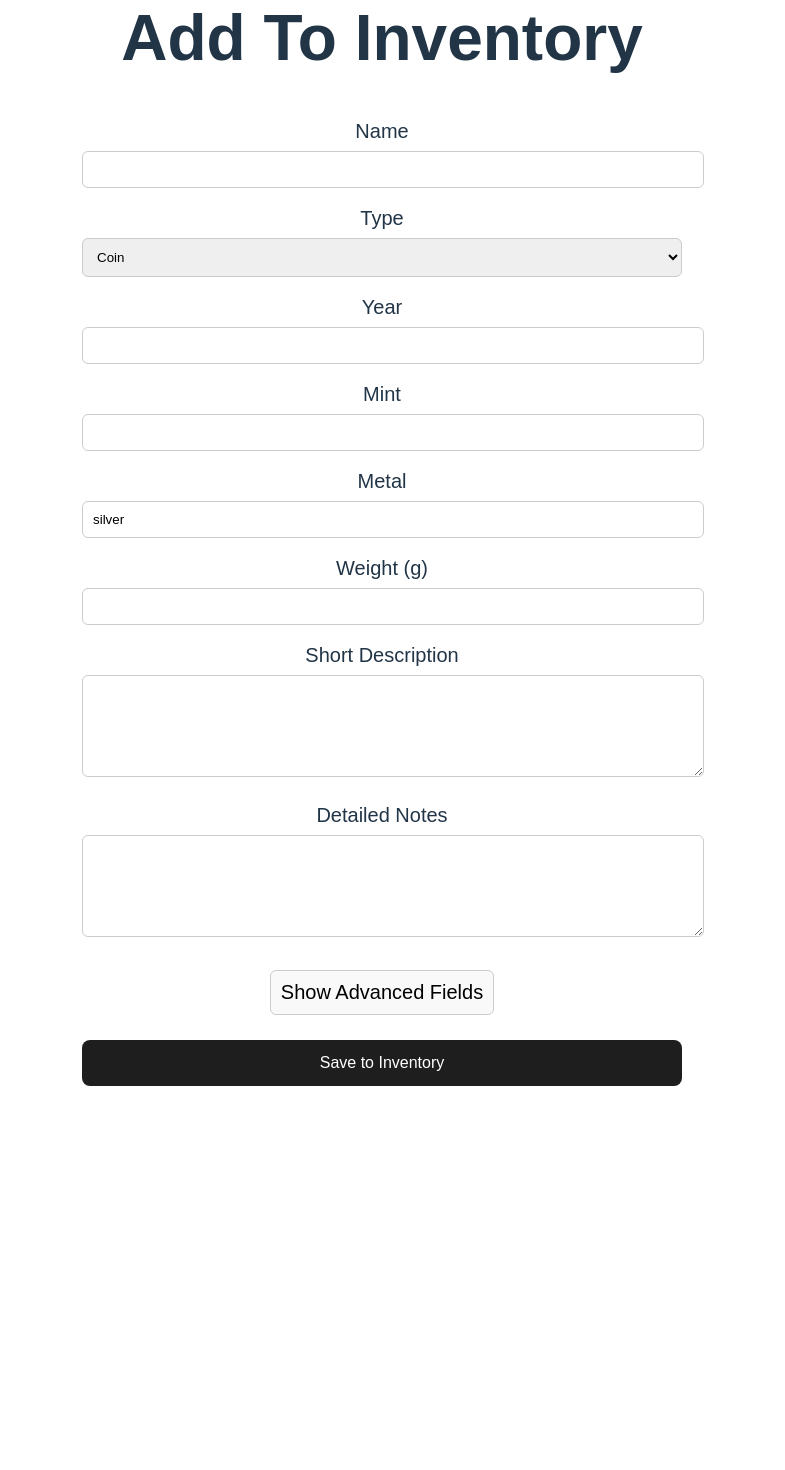
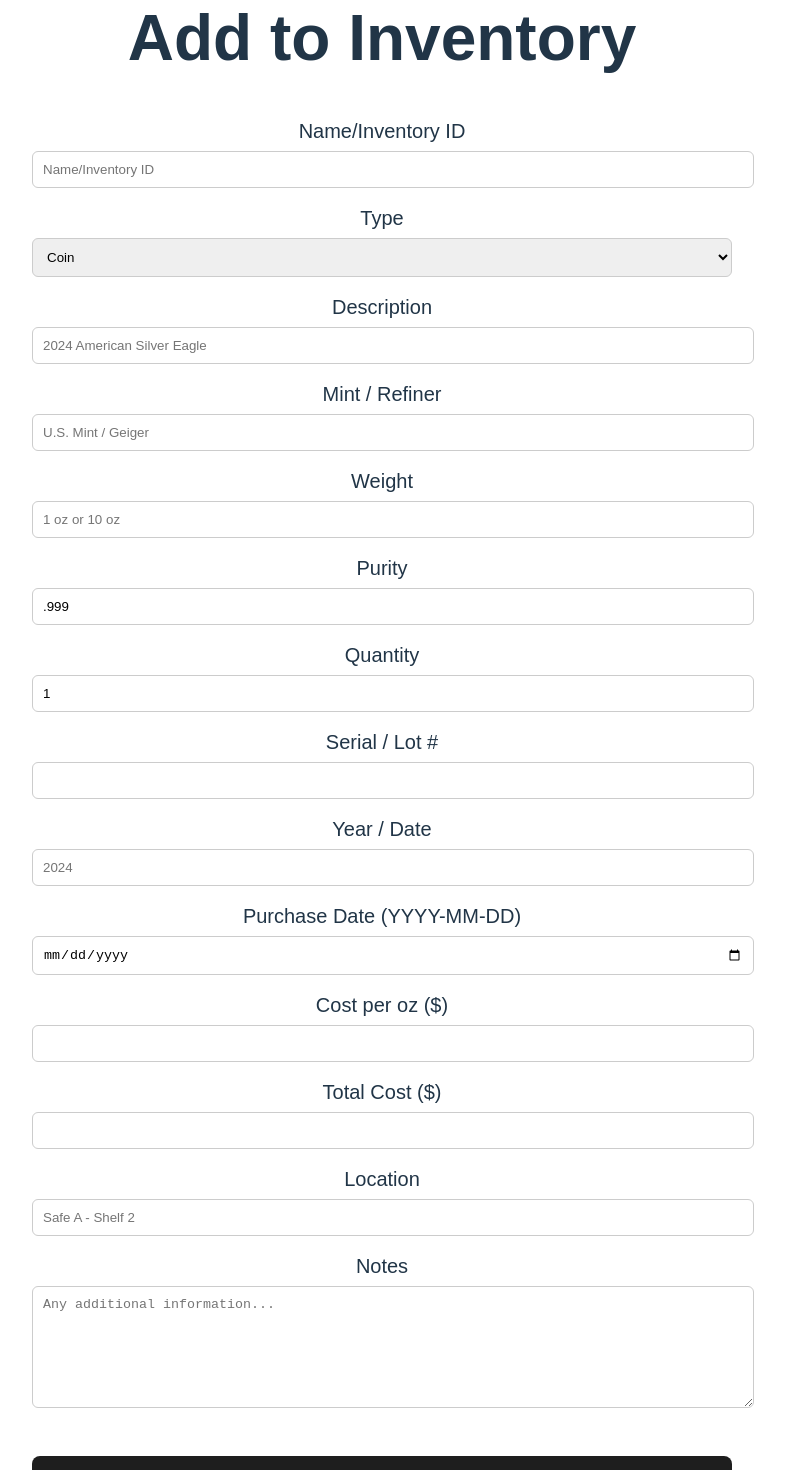
Before and after one commit to Foconnor/MetalVerify, a React (Vite) app: page /inventory/add in a window 1280 px wide. Shown: the part 180-1650 px from the top of the page, without its empty margins (258-1043 px from the left). Before the commit the page ends 1406 px from the top, so only its background shows below. Built offline with nearby package versions, Linux system fonts and the light colour scheme; no server answers.

Commit message:
improved inventory system

```diff
--- a/src/pages/Dashboard/AddInventoryItem.jsx
+++ b/src/pages/Dashboard/AddInventoryItem.jsx
@@ -1,40 +1,37 @@
 import { useState } from "react";
 import { useNavigate, useLocation } from "react-router-dom";
-
 import { useAuth } from "../../context/AuthContext";
-import { useTestStore } from "../../context/TestStoreContext";
 import { saveInventoryItem } from "../../firebase/saveInventoryItem";
 
 export default function AddInventoryItem() {
     const navigate = useNavigate();
     const location = useLocation();
+    const { user } = useAuth();
 
-    const { user } = useAuth();
-    const { selectedItem } = useTestStore();
+    const testData = location.state?.testData || {};
 
-    // Optional test data passed from result pages
-    const testData = location.state?.testData || null;
+    const [form, setForm] = useState({
+        inventoryId: "",           // e.g. COIN-2026-0147
+        type: "coin",              // Coin, Round, Bar
+        description: testData.profileName || "",
+        mintRefiner: "",
+        weight: "",
+        purity: ".999",
+        quantity: "1",
+        serialLot: "",
+        yearDate: "",
+        purchaseDate: "",
+        costPerOz: "",
+        totalCost: "",
+        location: "",
+        notes: "",
+    });
 
-    // Basic fields
-    const [name, setName] = useState(selectedItem?.name || testData?.profileName || "");
-    const [type, setType] = useState(selectedItem?.type || "coin");
+    const handleChange = (e) => {
+        setForm({ ...form, [e.target.name]: e.target.value });
+    };
 
-    const [year, setYear] = useState("");
-    const [mint, setMint] = useState("");
-    const [metal, setMetal] = useState("silver");
-    const [weight, setWeight] = useState("");
-    const [diameter, setDiameter] = useState("");
-    const [thickness, setThickness] = useState("");
-
-    const [description1, setDescription1] = useState("");
-    const [description2, setDescription2] = useState("");
-
-    const [serialNumber, setSerialNumber] = useState("");
-    const [notes, setNotes] = useState("");
-
-    const [showAdvanced, setShowAdvanced] = useState(false);
-
-    async function handleSave() {
+    const handleSave = async () => {
         if (!user) {
             alert("You must be logged in.");
             return;
@@ -43,118 +40,180 @@ export default function AddInventoryItem() {
         try {
             await saveInventoryItem({
                 userId: user.uid,
-                item: {
-                    name,
-                    type,
-                    year,
-                    mint,
-                    metal,
-                    weight,
-                    diameter,
-                    thickness,
-                    description1,
-                    description2,
-                    serialNumber,
-                    notes,
-                    linkedThreeTestId: testData?.threeTestId || null,
-                }
+                item: form
             });
 
             alert("Inventory item saved successfully!");
             navigate("/inventory");
-
         } catch (error) {
             console.error(error);
             alert("Failed to save inventory item.");
         }
-    }
+    };
 
     return (
-        <div style={{ maxWidth: 600, margin: "40px auto", padding: 20 }}>
-            <h1>Add To Inventory</h1>
+        <div style={{ maxWidth: 700, margin: "40px auto", padding: 20 }}>
+            <h1>Add to Inventory</h1>
 
             <div style={{ marginBottom: 15 }}>
-                <label>Name</label>
+                <label>Name/Inventory ID</label>
                 <input
                     type="text"
-                    value={name}
-                    onChange={(e) => setName(e.target.value)}
+                    name="inventoryId"
+                    value={form.inventoryId}
+                    onChange={handleChange}
                     style={styles.input}
+                    placeholder="Name/Inventory ID"
                 />
             </div>
 
             <div style={{ marginBottom: 15 }}>
                 <label>Type</label>
-                <select
-                    value={type}
-                    onChange={(e) => setType(e.target.value)}
-                    style={styles.input}
-                >
+                <select name="type" value={form.type} onChange={handleChange} style={styles.input}>
                     <option value="coin">Coin</option>
                     <option value="bar">Bar</option>
                 </select>
             </div>
 
             <div style={{ marginBottom: 15 }}>
-                <label>Year</label>
-                <input type="text" value={year} onChange={(e) => setYear(e.target.value)} style={styles.input} />
+                <label>Description</label>
+                <input
+                    type="text"
+                    name="description"
+                    value={form.description}
+                    onChange={handleChange}
+                    style={styles.input}
+                    placeholder="2024 American Silver Eagle"
+                />
             </div>
 
             <div style={{ marginBottom: 15 }}>
-                <label>Mint</label>
-                <input type="text" value={mint} onChange={(e) => setMint(e.target.value)} style={styles.input} />
+                <label>Mint / Refiner</label>
+                <input
+                    type="text"
+                    name="mintRefiner"
+                    value={form.mintRefiner}
+                    onChange={handleChange}
+                    style={styles.input}
+                    placeholder="U.S. Mint / Geiger"
+                />
             </div>
 
             <div style={{ marginBottom: 15 }}>
-                <label>Metal</label>
-                <input type="text" value={metal} onChange={(e) => setMetal(e.target.value)} style={styles.input} />
+                <label>Weight</label>
+                <input
+                    type="text"
+                    name="weight"
+                    value={form.weight}
+                    onChange={handleChange}
+                    style={styles.input}
+                    placeholder="1 oz or 10 oz"
+                />
             </div>
 
             <div style={{ marginBottom: 15 }}>
-                <label>Weight (g)</label>
-                <input type="text" value={weight} onChange={(e) => setWeight(e.target.value)} style={styles.input} />
+                <label>Purity</label>
+                <input
+                    type="text"
+                    name="purity"
+                    value={form.purity}
+                    onChange={handleChange}
+                    style={styles.input}
+                    placeholder=".999 or .9999"
+                />
             </div>
 
             <div style={{ marginBottom: 15 }}>
-                <label>Short Description</label>
-                <textarea value={description1} onChange={(e) => setDescription1(e.target.value)} style={styles.textarea} />
+                <label>Quantity</label>
+                <input
+                    type="number"
+                    name="quantity"
+                    value={form.quantity}
+                    onChange={handleChange}
+                    style={styles.input}
+                />
             </div>
 
             <div style={{ marginBottom: 15 }}>
-                <label>Detailed Notes</label>
-                <textarea value={description2} onChange={(e) => setDescription2(e.target.value)} style={styles.textarea} />
+                <label>Serial / Lot #</label>
+                <input
+                    type="text"
+                    name="serialLot"
+                    value={form.serialLot}
+                    onChange={handleChange}
+                    style={styles.input}
+                />
             </div>
 
-            <button
-                onClick={() => setShowAdvanced(!showAdvanced)}
-                style={styles.advancedButton}
-            >
-                {showAdvanced ? "Hide Advanced Fields" : "Show Advanced Fields"}
-            </button>
+            <div style={{ marginBottom: 15 }}>
+                <label>Year / Date</label>
+                <input
+                    type="text"
+                    name="yearDate"
+                    value={form.yearDate}
+                    onChange={handleChange}
+                    style={styles.input}
+                    placeholder="2024"
+                />
+            </div>
 
-            {showAdvanced && (
-                <div style={{ marginTop: 20, padding: 15, border: "1px solid #ccc", borderRadius: 8 }}>
-                    <div style={{ marginBottom: 15 }}>
-                        <label>Diameter (cm)</label>
-                        <input type="text" value={diameter} onChange={(e) => setDiameter(e.target.value)} style={styles.input} />
-                    </div>
+            <div style={{ marginBottom: 15 }}>
+                <label>Purchase Date (YYYY-MM-DD)</label>
+                <input
+                    type="date"
+                    name="purchaseDate"
+                    value={form.purchaseDate}
+                    onChange={handleChange}
+                    style={styles.input}
+                />
+            </div>
 
-                    <div style={{ marginBottom: 15 }}>
-                        <label>Thickness (cm)</label>
-                        <input type="text" value={thickness} onChange={(e) => setThickness(e.target.value)} style={styles.input} />
-                    </div>
+            <div style={{ marginBottom: 15 }}>
+                <label>Cost per oz ($)</label>
+                <input
+                    type="number"
+                    step="0.01"
+                    name="costPerOz"
+                    value={form.costPerOz}
+                    onChange={handleChange}
+                    style={styles.input}
+                />
+            </div>
 
-                    <div style={{ marginBottom: 15 }}>
-                        <label>Serial Number</label>
-                        <input type="text" value={serialNumber} onChange={(e) => setSerialNumber(e.target.value)} style={styles.input} />
-                    </div>
+            <div style={{ marginBottom: 15 }}>
+                <label>Total Cost ($)</label>
+                <input
+                    type="number"
+                    step="0.01"
+                    name="totalCost"
+                    value={form.totalCost}
+                    onChange={handleChange}
+                    style={styles.input}
+                />
+            </div>
 
-                    <div style={{ marginBottom: 15 }}>
-                        <label>Extra Notes</label>
-                        <textarea value={notes} onChange={(e) => setNotes(e.target.value)} style={styles.textarea} />
-                    </div>
-                </div>
-            )}
+            <div style={{ marginBottom: 15 }}>
+                <label>Location</label>
+                <input
+                    type="text"
+                    name="location"
+                    value={form.location}
+                    onChange={handleChange}
+                    style={styles.input}
+                    placeholder="Safe A - Shelf 2"
+                />
+            </div>
+
+            <div style={{ marginBottom: 15 }}>
+                <label>Notes</label>
+                <textarea
+                    name="notes"
+                    value={form.notes}
+                    onChange={handleChange}
+                    style={styles.textarea}
+                    placeholder="Any additional information..."
+                />
+            </div>
 
             <button onClick={handleSave} style={styles.saveButton}>
                 Save to Inventory
@@ -175,7 +234,7 @@ const styles = {
         width: "100%",
         padding: 10,
         marginTop: 5,
-        minHeight: 80,
+        minHeight: 100,
         borderRadius: 6,
         border: "1px solid #ccc"
     },
@@ -189,12 +248,5 @@ const styles = {
         color: "white",
         cursor: "pointer",
         fontSize: 16
-    },
-    advancedButton: {
-        marginTop: 10,
-        padding: 10,
-        borderRadius: 6,
-        border: "1px solid #ccc",
-        cursor: "pointer"
     }
 };
--- a/src/pages/InventoryPage.jsx
+++ b/src/pages/InventoryPage.jsx
@@ -1,4 +1,3 @@
-// src/pages/InventoryPage.jsx
 import { useEffect, useState } from "react";
 import { collection, query, where, getDocs } from "firebase/firestore";
 import { db } from "../firebase/firebaseConfig";
@@ -9,51 +8,113 @@ export default function InventoryPage() {
     const { user } = useAuth();
     const navigate = useNavigate();
     const [items, setItems] = useState([]);
+    const [loading, setLoading] = useState(true);
+    const styles = {
+        title: {
+            textAlign: "center",
+            marginBottom: "30px",
+        },
+
+        buttonContainer: {
+            display: "flex",
+            justifyContent: "space-between",
+            marginBottom: "40px",
+            gap: "10px",
+        },
+
+        button: {
+            flex: 1,
+            padding: "15px",
+            fontSize: "16px",
+            borderRadius: "10px",
+            border: "none",
+            cursor: "pointer",
+            backgroundColor: "#1e1e1e",
+            color: "white",
+        },
+    };
 
     useEffect(() => {
         if (!user) return;
 
         const fetchInventory = async () => {
+            try {
                 const q = query(
                     collection(db, "inventory"),
                     where("userId", "==", user.uid)
                 );
+
                 const snapshot = await getDocs(q);
-            const data = snapshot.docs.map((doc) => ({
+                const data = snapshot.docs.map(doc => ({
                     id: doc.id,
-                ...doc.data(),
+                    ...doc.data()
                 }));
+
                 setItems(data);
+            } catch (error) {
+                console.error("Error fetching inventory:", error);
+            } finally {
+                setLoading(false);
+            }
         };
 
         fetchInventory();
     }, [user]);
 
     return (
-        <div style={{ maxWidth: 800, margin: "40px auto", padding: 20 }}>
+        <div style={{ maxWidth: 900, margin: "40px auto", padding: "0 20px" }}>
+            <div style={{ display: "flex", justifyContent: "space-between", alignItems: "center", marginBottom: 30 }}>
                 <h1>My Inventory</h1>
 
-            {items.length === 0 ? (
-                <p>No items in inventory yet.</p>
+                {/* Add New Item Button - Top Right Corner */}
+                <button
+                    onClick={() => navigate("/inventory/add")}
+                    style={{
+                        padding: "12px 24px",
+                        backgroundColor: "#1e1e1e",
+                        color: "white",
+                        border: "none",
+                        borderRadius: "8px",
+                        fontSize: "16px",
+                        cursor: "pointer",
+                        fontWeight: "bold"
+                    }}
+                >
+                    + Add New Item
+                </button>
+            </div>
+
+            {loading ? (
+                <p>Loading inventory...</p>
+            ) : items.length === 0 ? (
+                <p>You don't have any items in your inventory yet.</p>
             ) : (
-                items.map((item) => (
+                <div style={{ display: "grid", gridTemplateColumns: "repeat(auto-fill, minmax(300px, 1fr))", gap: "20px" }}>
+                    {items.map(item => (
                         <div
                             key={item.id}
+                            onClick={() => navigate(`/inventory/${item.id}`)}
                             style={{
                                 border: "1px solid #ccc",
-                            padding: 15,
-                            marginBottom: 15,
-                            borderRadius: 8,
-                            cursor: "pointer"
+                                borderRadius: "10px",
+                                padding: "20px",
+                                cursor: "pointer",
+                                backgroundColor: "#f9f9f9"
                             }}
-                        onClick={() => navigate(`/inventory/${item.id}`)}
                         >
                             <h3>{item.name}</h3>
                             <p><strong>Type:</strong> {item.type}</p>
                             <p><strong>Year:</strong> {item.year || "—"}</p>
+                            <p><strong>Mint/Refiner:</strong> {item.mintRefiner || "—"}</p>
+                            <p><strong>Weight:</strong> {item.weight}</p>
+                            {item.description1 && <p>{item.description1}</p>}
                         </div>
-                ))
+                    ))}
+                </div>
             )}
+            <button style={styles.button} onClick={() => navigate("/")}>
+                Back to home
+            </button>
         </div>
     );
 }
```
Lines whose indentation alone changed are shown as unchanged.
